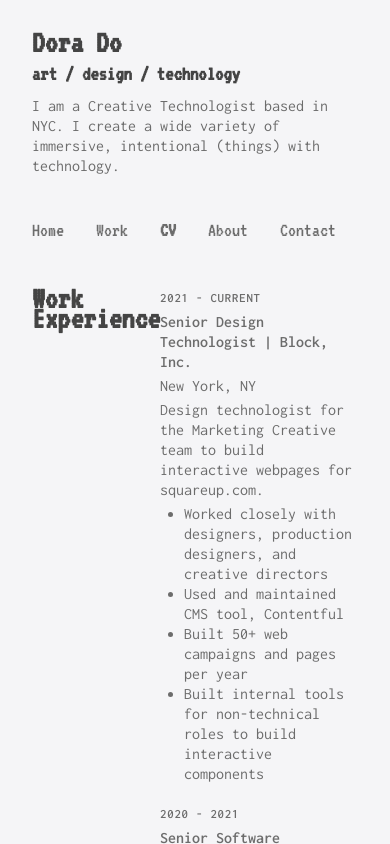
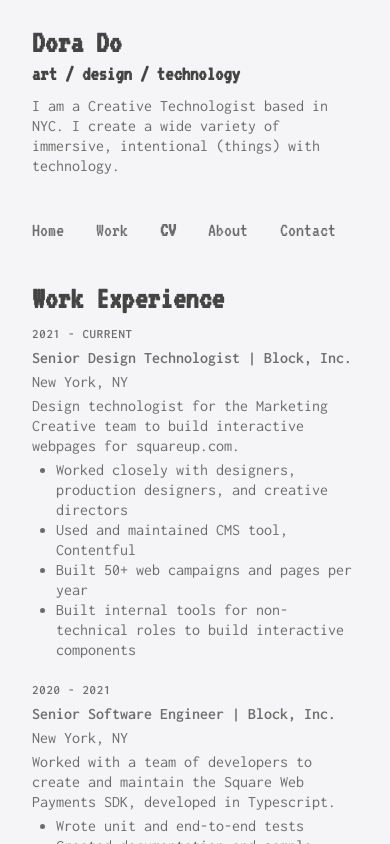
Before and after one commit to doradocodes/portfolio-next, a Next.js app: page /cv in a window 390 px wide. Built offline with nearby package versions, Linux system fonts and the light colour scheme.

Commit message:
Fix mobile layout on CV page

```diff
--- a/src/app/cv/page.module.css
+++ b/src/app/cv/page.module.css
@@ -15,6 +15,14 @@
     display: grid;
     grid-template-columns: 1fr 3fr;
     margin-bottom: 1rem;
+    gap: 1rem;
+}
+
+@media (max-width: 768px) {
+    .section {
+        grid-template-columns: 1fr;
+
+    }
 }
 
 .subsection {
```
